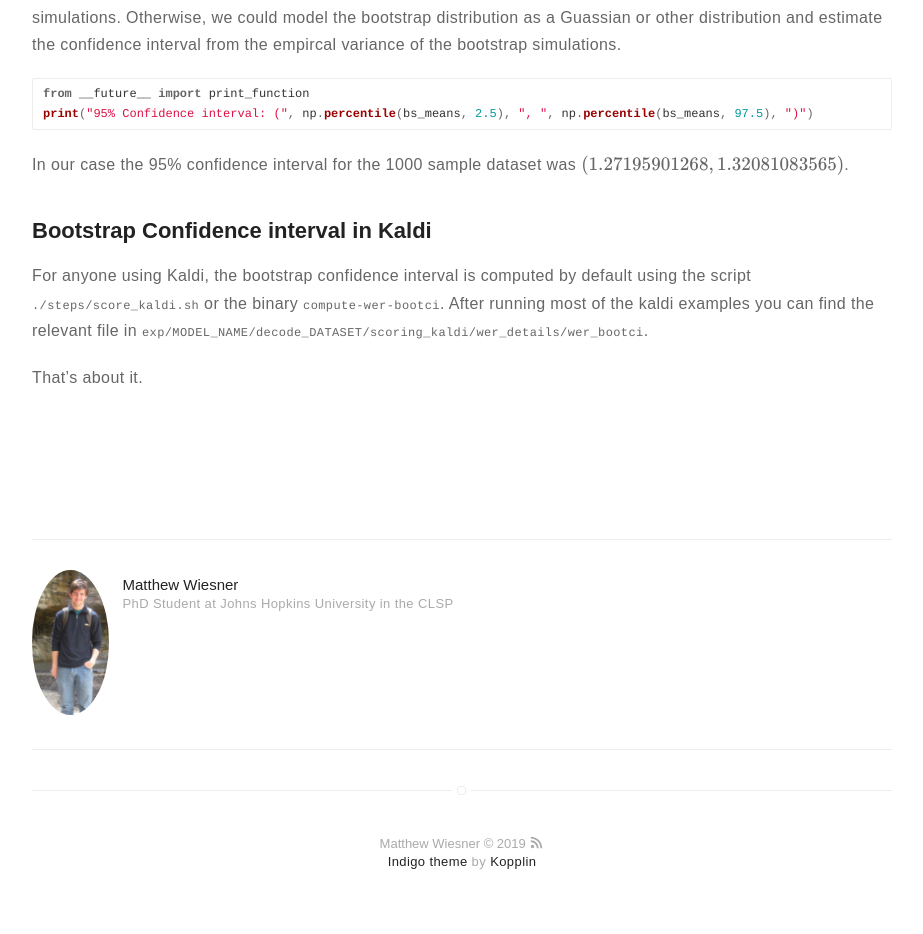
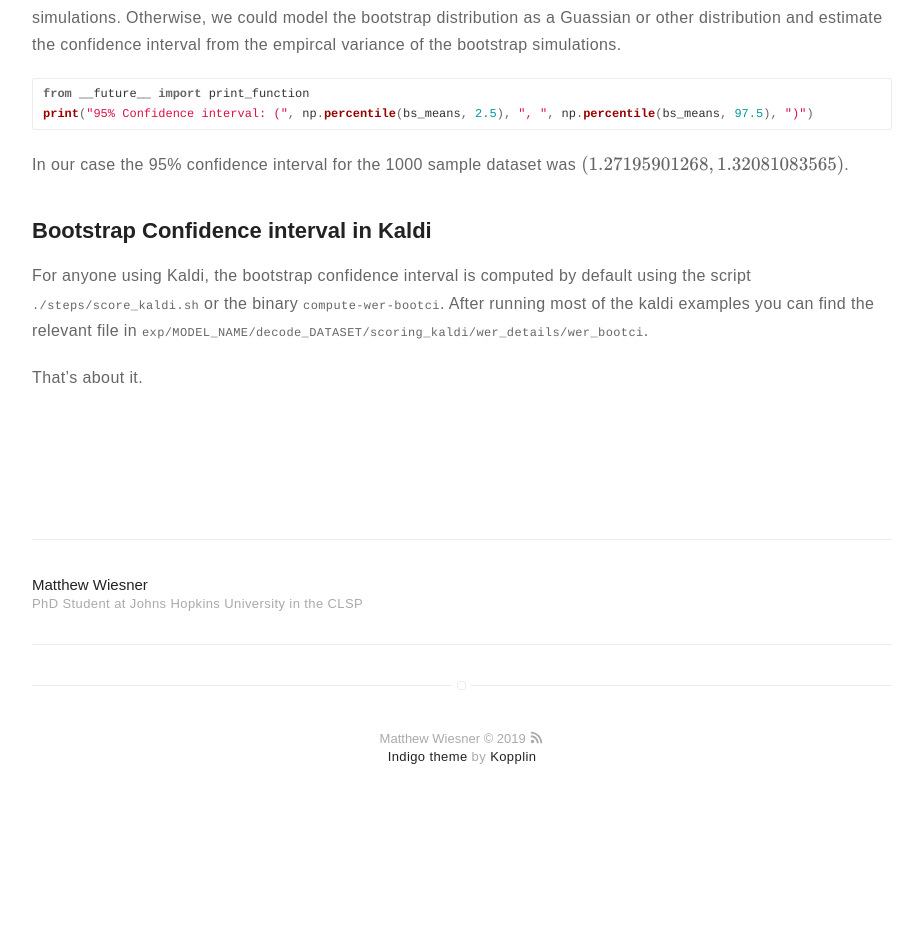
Before and after one commit to m-wiesner/m-wiesner.github.io, a Jekyll site: the page built from _posts/2019-08-30-bootstrap-sampling.markdown, in a window 1280 px wide. Shown: the part 3025-3959 px from the top of the page, without its empty margins (178-1101 px from the left). Built offline with Jekyll 4.4.1, drawn with Linux system fonts in a browser that asks for light colours; formulas are drawn with MathJax 3; after the commit the page ends 3853 px from its top, so only the background shows below that.

Commit message:
Update author.html

```diff
--- a/_includes/author.html
+++ b/_includes/author.html
@@ -1,7 +1,7 @@
 <section class="author{% if site.disqus == false %} no-disqus{% endif %}">
-    <div class="toleft">
+    <!-- <div class="toleft">
         <img class="selfie" src="{% if site.authors[page.author].external-image == true %}{{ site.authors[page.author].picture }}{% else %}{{ site.url }}/{{ site.authors[page.author].picture }}{% endif %}" alt="{{ site.authors[page.author].name }}" alt="author selfie">
-    </div>
+    </div> -->
 
     <div class="toright">
         <h4 class="name">{{ site.authors[page.author].name }}</h4>
```
